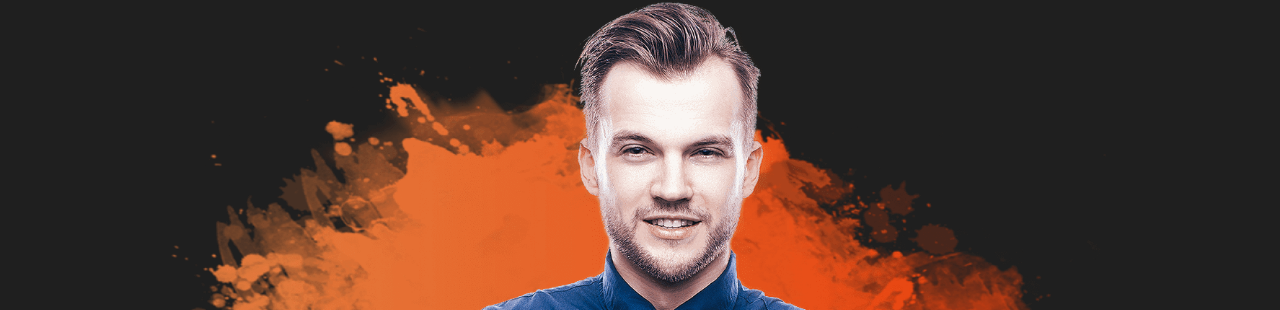
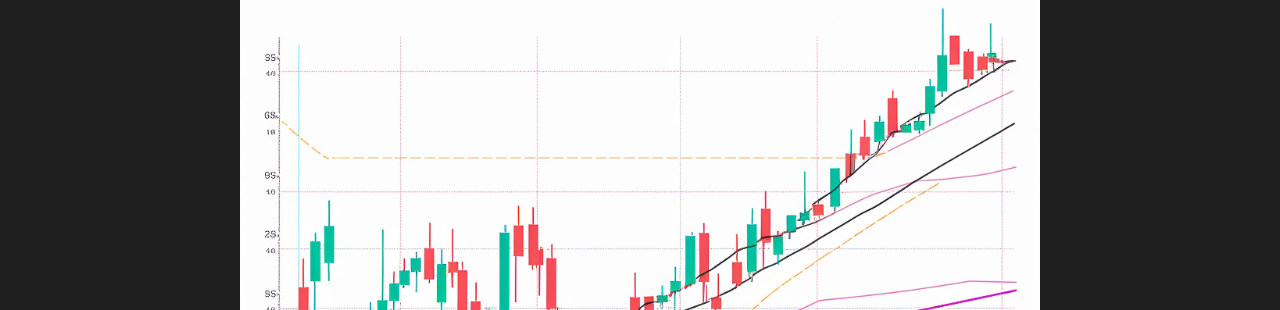
Before and after one commit to kurtisbu/Portfolio, a plain HTML site: page index.html in a window 1280 px wide. Shown: the part 79-389 px from the top of the page. Drawn offline with nearby package versions, Linux system fonts and the light colour scheme; a web font is replaced by a local one.

Commit message:
Image Update

```diff
--- a/index.html
+++ b/index.html
@@ -104,8 +104,8 @@
         <figure class="hero-banner">
 
           <picture>
-            <source srcset="./assets/images/hero-banner.png" media="(min-width: 768px)">
-            <source srcset="./assets/images/hero-banner-md.png" media="(min-width: 500px)">
+            <source srcset="./assets/images/Trading_Chart.png" media="(min-width: 768px)">
+            <source srcset="./assets/images/Trading_Chart.png" media="(min-width: 500px)">
             <img src="./assets/images/Trading_Chart.png" alt="A man in a blue shirt with a happy expression"
               class="w-100">
           </picture>
```
